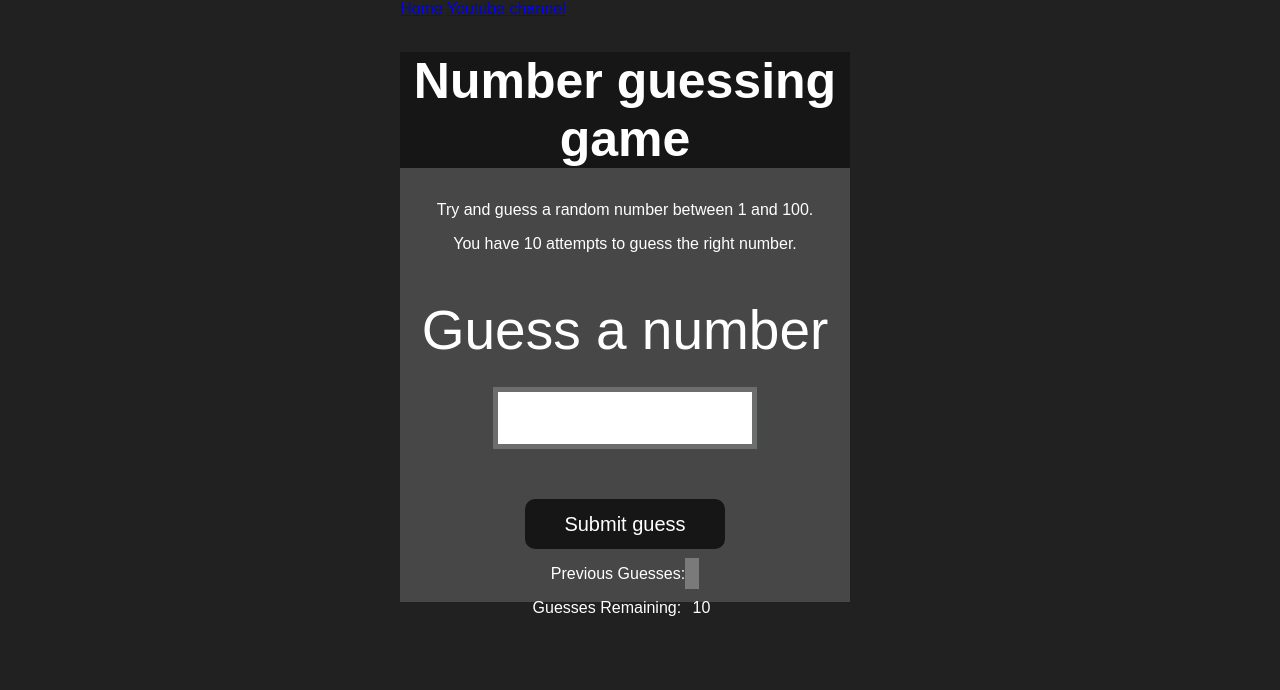
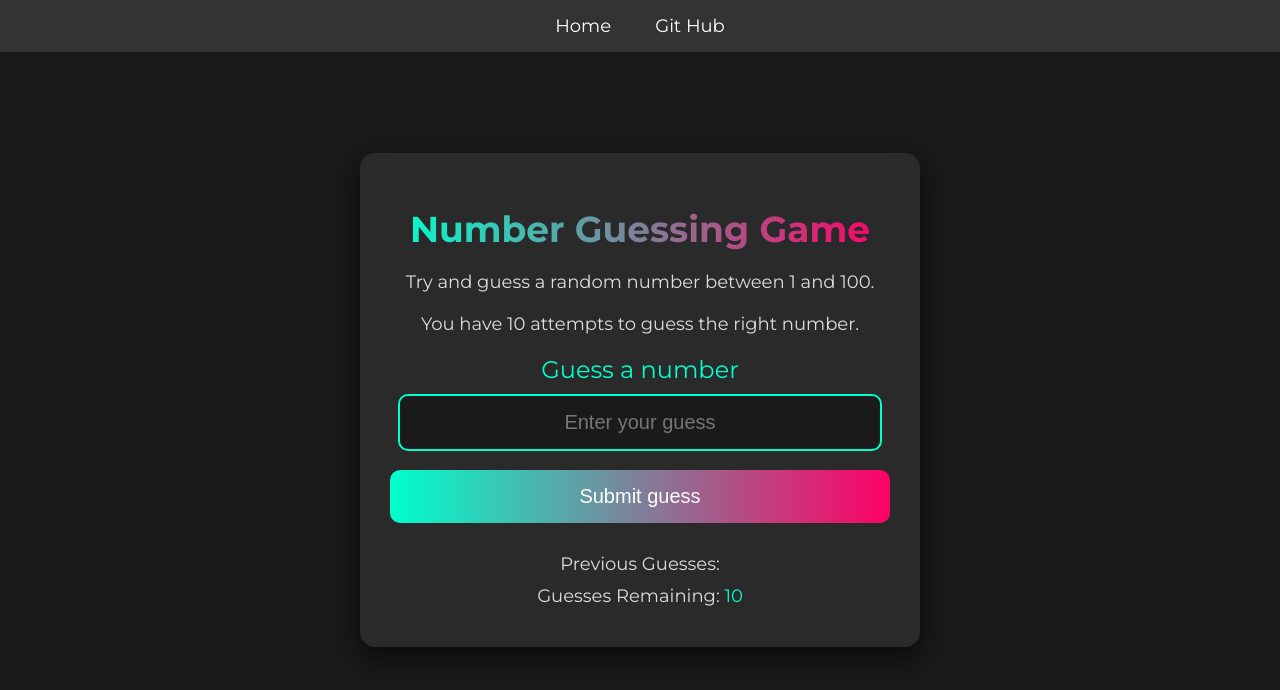
Before and after one commit to PankajPt/JS_TEST, a plain HTML site: page ProjectSet1/GuessNumber/index.html in a window 1280 px wide. Drawn offline with Linux system fonts and the light colour scheme.

Commit message:
first_draft

```diff
--- /dev/null
+++ b/ProjectSet1/GuessNumber/guessNum.js
@@ -0,0 +1,29 @@
+const guessHistory = [];
+let guessesLeft = 10;
+let targetNumber = 10;
+let submit = document.querySelector('form');
+let guesses = document.querySelector('.guesses');
+
+function resetTagetNum(){
+    targetNumber = Math.round(Math.random() * 100 + 1)
+    return targetNumber;
+}
+
+function validateGuess(userInput){
+    if (targetNumber == userInput){
+        guessHistory.push(userInput);
+        guesses.innerHTML = guessHistory;
+        document.querySelector('.lowOrHi').textContent = "You Won";
+    }
+    else{
+        guessHistory.push(userInput);
+        guesses.innerHTML = guessHistory;
+        document.querySelector('.lowOrHi').textContent = "Better luck next time...";
+    }
+}
+
+submit.addEventListener('submit', function(event){
+    event.preventDefault();
+    let userGuess = parseInt(document.getElementById('guessField').value);
+    validateGuess(userGuess);
+})
--- a/ProjectSet1/GuessNumber/index.html
+++ b/ProjectSet1/GuessNumber/index.html
@@ -6,33 +6,31 @@
     <meta http-equiv="X-UA-Compatible" content="ie=edge">
     <title>Number Guessing Game</title>
     <link rel="stylesheet" href="style.css">
-    <link rel="stylesheet" href="../styles.css">
   </head>
-<body style="background-color:#212121; color:#fff;">
+  <body>
       <nav>
           <a href="/" aria-current="page">Home</a>
-    <a target="_blank" href="https://www.youtube.com/@chaiaurcode"
-      >Youtube channel</a
-    >
+          <a target="_blank" href="https://github.com/PankajPt/JS_TEST">Git Hub</a>
       </nav>
 
       <div id="wrapper">
-      <h1>Number guessing game</h1>
+        <h1>Number Guessing Game</h1>
         <p>Try and guess a random number between 1 and 100.</p>
         <p>You have 10 attempts to guess the right number.</p>
-    </br>
+
         <form class="form">
-            <label2 for="guessField" id="guess">Guess a number</label>
-            <input type="text" id="guessField" class="guessField">
+            <label for="guessField" id="guess">Guess a number</label>
+            <input type="text" id="guessField" class="guessField" placeholder="Enter your guess">
+            <br><br>
             <input type="submit" id="subt" value="Submit guess" class="guessSubmit">
         </form>
 
         <div class="resultParas">
-            <p >Previous Guesses: <span class="guesses"></span></p>
-            <p >Guesses Remaining: <span class="lastResult">10</span></p>
+            <p>Previous Guesses: <span class="guesses"></span></p>
+            <p>Guesses Remaining: <span class="lastResult">10</span></p>
             <p class="lowOrHi"></p>
         </div>
       </div>
-    <script src="chaiaurcode.js"></script>
   </body>
+  <script src="guessNum.js"></script>
   </html>
--- a/ProjectSet1/GuessNumber/style.css
+++ b/ProjectSet1/GuessNumber/style.css
@@ -1,91 +1,130 @@
-html {
-    font-family: sans-serif;
+@import url('https://fonts.googleapis.com/css2?family=Montserrat:wght@400;700&display=swap');
+
+        body {
+            background-color: #1a1a1a;
+            color: #fff;
+            font-family: 'Montserrat', sans-serif;
+            margin: 0;
+            padding: 0;
+            display: flex;
+            justify-content: center;
+            align-items: center;
+            height: 100vh;
         }
 
-  body {
-    width: 300px;
-    max-width: 750px;
-    min-width: 480px;
-    margin: 0 auto;
-    background-color: #212121;
+        nav {
+            position: fixed;
+            top: 0;
+            width: 100%;
+            background-color: #333;
+            padding: 15px;
+            text-align: center;
+            z-index: 100;
         }
 
-  .lastResult {
-    color: white;
-    padding: 7px;
+        nav a {
+            color: #fff;
+            text-decoration: none;
+            margin: 0 20px;
+            font-size: 18px;
+            transition: color 0.3s ease;
         }
 
-  .guesses {
-    color: white;
-    padding: 7px;
+        nav a:hover {
+            color: #00ffcc;
         }
 
-  button {
-    background-color: #141414;
-    color: #fff;
-    width: 250px;
-    height: 50px;
-    border-radius: 25px;
-    font-size: 30px;
-    border-style: none;
-    margin-top: 30px;
-    /* margin-left: 50px; */
+        #wrapper {
+            background-color: #2a2a2a;
+            padding: 30px;
+            border-radius: 15px;
+            box-shadow: 0 10px 30px rgba(0, 0, 0, 0.7);
+            text-align: center;
+            max-width: 500px;
+            width: 100%;
         }
 
-  #subt {
-    background-color: #161616;
-    color: #ffffff;
-    width: 200px;
-    height: 50px;
-    border-radius: 10px;
-    font-size: 20px;
-    border-style: none;
-    margin-top: 50px;
-    /* margin-left: 75px; */
+        h1 {
+            font-size: 36px;
+            margin-bottom: 20px;
+            background: linear-gradient(90deg, #00ffcc, #ff0066);
+            -webkit-background-clip: text;
+            -webkit-text-fill-color: transparent;
+        }
+
+        p {
+            font-size: 18px;
+            margin-bottom: 20px;
+            color: #ddd;
+        }
+
+        .form {
+            margin-bottom: 30px;
+        }
+
+        label {
+            font-size: 24px;
+            display: block;
+            margin-bottom: 10px;
+            color: #00ffcc;
         }
 
         #guessField {
-    color: #000;
-    width: 250px;
-    height: 50px;
-    font-size: 30px;
-    border-style: none;
-    margin-top: 25px;
-
-    /* margin-left: 50px; */
-    border: 5px solid #6c6d6d;
-    text-align: center;
-  }
-
-  #guess {
-    font-size: 55px;
-    /* margin-left: 90px; */
-    margin-top: 120px;
-    color: #fff;
-  }
-
-  .guesses {
-    background-color: #7a7a7a;
-  }
-
-  #wrapper {
-    box-sizing: border-box;
-    text-align: center;
-    width: 450px;
-    height: 550px;
-    background-color: #474747;
-    color: #fff;
-    font-size: 25px;
-  }
-
-  h1 {
-    background-color: #161616;
-
+            width: 90%;
+            padding: 15px;
+            font-size: 20px;
+            border: 2px solid #00ffcc;
+            border-radius: 10px;
+            outline: none;
+            background-color: #1a1a1a;
             color: #fff;
             text-align: center;
         }
 
-  p {
+        #guessField:focus {
+            border-color: #ff0066;
+            box-shadow: 0 0 15px #ff0066;
+        }
+
+        #subt {
+            width: 100%;
+            padding: 15px;
+            font-size: 20px;
+            background: linear-gradient(90deg, #00ffcc, #ff0066);
+            border: none;
+            border-radius: 10px;
+            color: #fff;
+            cursor: pointer;
+            transition: background 0.3s ease;
+        }
+
+        #subt:hover {
+            background: linear-gradient(90deg, #ff0066, #00ffcc);
+        }
+
+        .resultParas p {
+            font-size: 18px;
+            margin: 10px 0;
+        }
+
+        .guesses, .lastResult {
+            color: #00ffcc;
+        }
+
+        .lowOrHi {
+            font-size: 20px;
+            margin-top: 20px;
+            color: #ff0066;
+        }
+
+        @media (max-width: 600px) {
+            h1 {
+                font-size: 28px;
+            }
+            p, .resultParas p {
                 font-size: 16px;
-    text-align: center;
             }
+            #subt, #guessField {
+                font-size: 18px;
+            }
+        }
```
Lines whose indentation alone changed are shown as unchanged.
